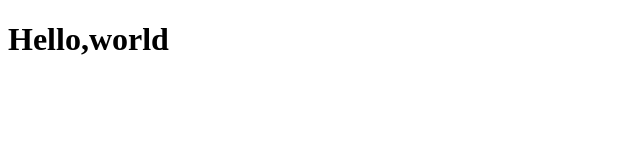
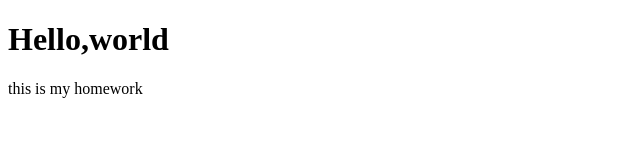
Before and after one commit to RexAnuforo/homework_01, a plain HTML site: page index.html in a window 1280 px wide. Shown: the whole page, without its empty margins (0-640 px from the left). Drawn offline with Linux system fonts and the light colour scheme.

Commit message:
added paragraph

```diff
--- a/index.html
+++ b/index.html
@@ -8,5 +8,7 @@
 <body>
     <h1>Hello,world</h1>
 
+    <p>this is my homework</p>
+
 </body>
 </html>
```
